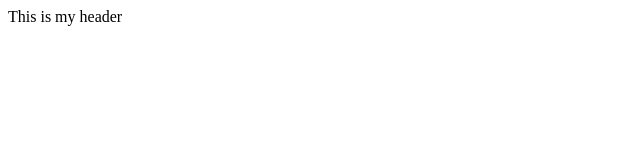
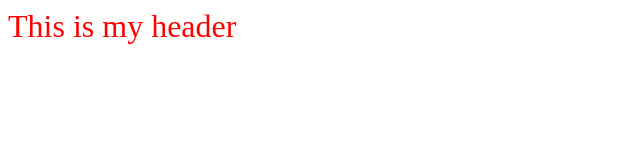
Before and after one commit to robertbirkes/cookiebar, a plain HTML site: page index.html in a window 1280 px wide. Shown: the whole page, without its empty margins (0-640 px from the left). Drawn offline with Linux system fonts and the light colour scheme.

Commit message:
Update index.html

```diff
--- a/index.html
+++ b/index.html
@@ -1,5 +1,8 @@
 <html>
 <style>
+  header {
+    font-size: 2em;
+    color: red;
 </style>
 <body>
 <header>This is my header</header>
```
